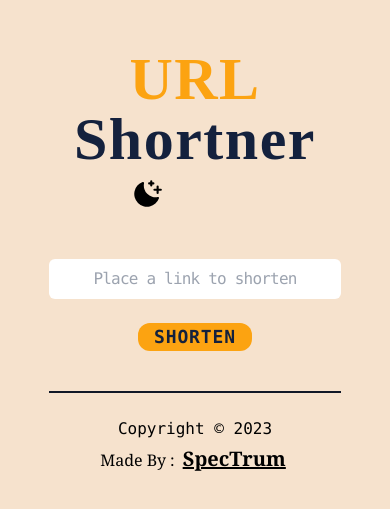
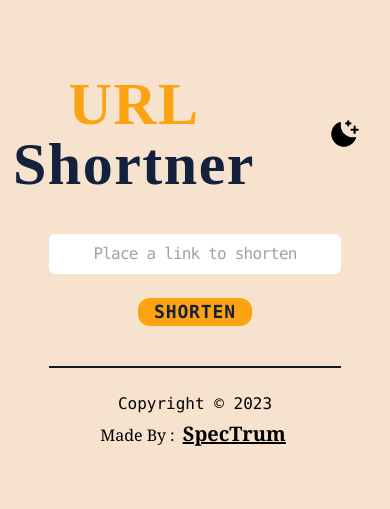
Before and after one commit to Annany2002/urlShortner, a React (Vite) app: page / in a window 390 px wide. Shown: the part 155-664 px from the top of the page. Built offline with nearby package versions, Linux system fonts and the light colour scheme; a web font is replaced by a local one.

Commit message:
responsive

```diff
--- a/src/InputShortner.jsx
+++ b/src/InputShortner.jsx
@@ -34,10 +34,12 @@ const InputShortner = ({ data, setData, darkTheme, setDarkTheme }) => {
 
 	return (
 		<div className="flex flex-col items-center mb-3">
-			<div className="flex flex-col my-4 sm:flex-row mb-8">
+			<div className="flex my-4 flex-row mb-8">
+				<div className="flex flex-col sm:flex-row">
 					<h1 className="font-bold text-[#fca311] px-2 tracking-wide text-6xl md:text-7xl text-center dark:text-[#eae2b7]">URL</h1>
 					<h1 className="text-[#14213d] dark:text-[#e5e5e5] font-bold tracking-wide text-6xl px-2 md:text-7xl">Shortner</h1>
-					<button className='ml-10 px-6 py-2 items-right'
+				</div>
+				<button className='ml-10 my-auto px-6 py-2 items-right'
 					type="button"
 					onClick={() =>
 						setDarkTheme(!darkTheme)
@@ -59,12 +61,12 @@ const InputShortner = ({ data, setData, darkTheme, setDarkTheme }) => {
 				className="uppercase bg-[#fca311] text-[#14213d] text-lg border-none font-mono tracking-wider outline-none px-4 rounded-xl my-4 focus:bg-[#fca311] hover:bg-orange-500 hover:text-gray-100 font-bold dark:text-[#e5e5e5] sm:text-2xl sm:px-6"
 			>shorten</button>
 			{
-				loading && <p className="font-thin text-md sm:text-2xl lg:text-3xl font-serif text-[#14213d] tracking-widest">
+				loading && <p className="font-thin text-md sm:text-2xl lg:text-3xl font-serif text-[#14213d] tracking-widest dark:text-[#e5e5e5]">
 					Loading...
 				</p>
 			}
 			{
-				error && <p className="font-thin text-md sm:text-2xl lg:text-3xl font-serif tracking-widest text-[#14213d]">
+				error && <p className="font-thin text-md sm:text-2xl lg:text-3xl font-serif tracking-widest text-[#14213d] dark:text-[#e5e5e5]">
 					Error ... Enter a valid Link
 				</p>
 			}
```
Lines whose indentation alone changed are shown as unchanged.
